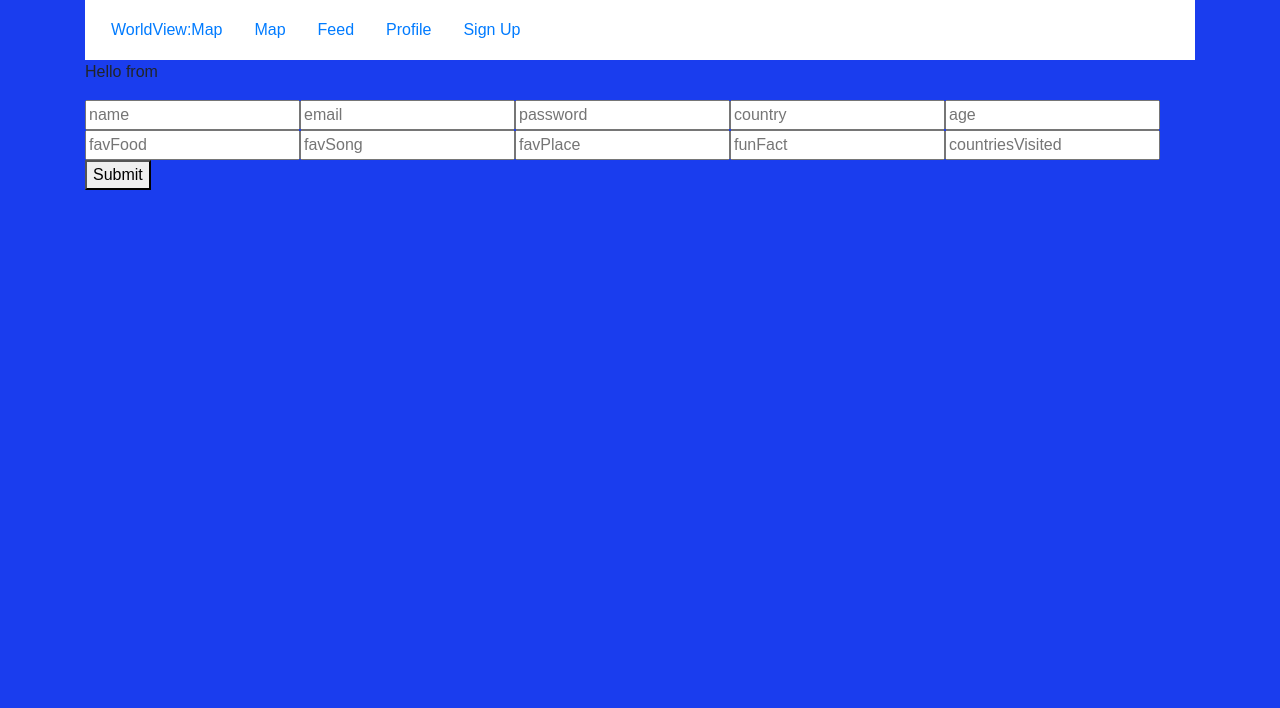
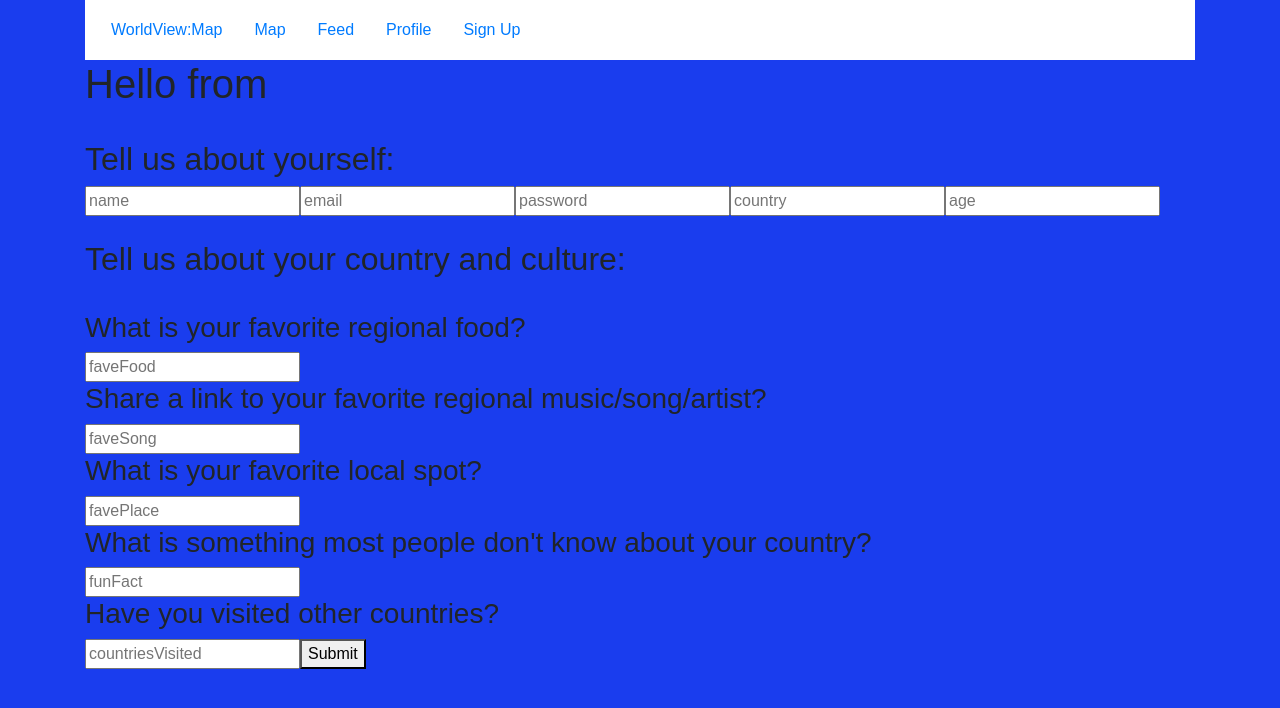
Before and after one commit to juanchico/worldview-1, a React (Create React App) app in the folder client/: page /signup in a window 1280 px wide. Shown: the top 708 px of the page. Built offline with nearby package versions, Linux system fonts and the light colour scheme.

Commit message:
input field bugs

```diff
--- a/client/src/components/pages/signup/SignUp.js
+++ b/client/src/components/pages/signup/SignUp.js
@@ -48,6 +48,7 @@ class SignUp extends Component {
       favePlace:"",
       funFact:"",
       countriesVisited:"",
+      image: ""
     });
   } else {
     // mongoose validation failed
@@ -60,10 +61,12 @@ class SignUp extends Component {
     // Notice how each input has a `value`, `name`, and `onChange` prop
     return (
       <div>
-        <p>
+        <h1>
           Hello {this.state.name} from {this.state.country}
-        </p>
+        </h1>
         <form className="form">
+        <br />
+        <h2>Tell us about yourself:</h2>
           <input
             value={this.state.name}
             name="name"
@@ -99,27 +102,35 @@ class SignUp extends Component {
             type="text"
             placeholder="age"
           />
+          <br />
+          <br />
+           <h2>Tell us about your country and culture:</h2>
+           <br />
+           <h3>What is your favorite regional food?</h3>
           <input
             value={this.state.faveFood}
-            name="favFood"
+            name="faveFood"
             onChange={this.handleInputChange}
             type="text"
-            placeholder="favFood"
+            placeholder="faveFood"
           />
+          <h3>Share a link to your favorite regional music/song/artist?</h3>
           <input
             value={this.state.faveSong}
-            name="favSong"
+            name="faveSong"
             onChange={this.handleInputChange}
             type="text"
-            placeholder="favSong"
+            placeholder="faveSong"
           />
+          <h3>What is your favorite local spot?</h3>
           <input
             value={this.state.favePlace}
-            name="favPlace"
+            name="favePlace"
             onChange={this.handleInputChange}
             type="text"
-            placeholder="favPlace"
+            placeholder="favePlace"
           />
+          <h3>What is something most people don't know about your country?</h3>
           <input
             value={this.state.funFact}
             name="funFact"
@@ -127,6 +138,7 @@ class SignUp extends Component {
             type="text"
             placeholder="funFact"
           />
+           <h3>Have you visited other countries?</h3>
           <input
             value={this.state.countriesVisited}
             name="countriesVisited"
@@ -134,6 +146,16 @@ class SignUp extends Component {
             type="text"
             placeholder="countriesVisited"
           />
+          {/* <h3>From your eyes to ours. Share an image of your country. Simply copy a URL link.</h3>
+          <input
+            value={this.state.image}
+            name="image"
+            onChange={this.handleInputChange}
+            type="url"
+            placeholder="Image"
+          />
+          <br />
+          <br /> */}
           <button onClick={this.handleFormSubmit}>Submit</button>
         </form>
       </div>
```
